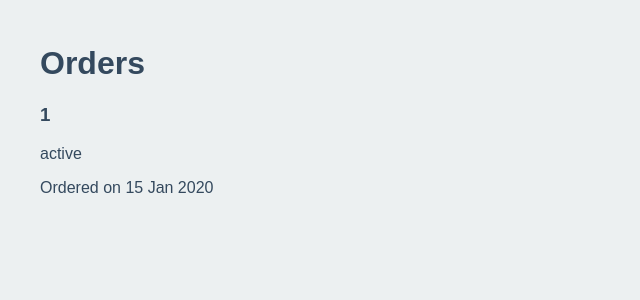
After one commit to JanSkrzynski/pizza, a Node server app: template server/views/orders.ejs in a window 1280 px wide. The commit adds this page. Shown: the top 300 px of the page, without its empty margins (0-640 px from the left). Run offline with Node 20, Linux system fonts and the light colour scheme; the template is opened without the code that fills it: most values are stand-ins (such as "Sample title", 1, 10 or a date in 2020); some libraries are stand-ins or nearby versions.

Commit message:
Added orders

```diff
--- a/server/public/css/style.css
+++ b/server/public/css/style.css
@@ -53,6 +53,7 @@ body {
 .button:hover {
   background-color: var(--color-secondary-light);
 }
+
 .container {
   max-width: 1200px;
   margin: 0 auto;
--- a/server/routes.ts
+++ b/server/routes.ts
@@ -1,6 +1,7 @@
 import express, { Request, Response, Router } from "express";
 import path from "path";
 import { getAllProducts, getProductBySlug, Product } from "./services/products";
+import { getAllOrders } from "./services/orders";
 
 const router: Router = express.Router();
 
@@ -16,4 +17,9 @@ router.get("/product/:slug", async (req: Request, res: Response) => {
   res.render("detail", { product: product });
 });
 
+router.get("/orders", async (req: Request, res: Response) => {
+  const orders = await getAllOrders();
+  res.render("orders", { orders });
+});
+
 export default router;
--- a/server/views/home.ejs
+++ b/server/views/home.ejs
@@ -1,3 +1,5 @@
+<form method="post"></form>
+
 <div class="cards">
   <% products.forEach((item => { %>
   <div class="card">
--- /dev/null
+++ b/server/views/orders.ejs
@@ -0,0 +1,11 @@
+<h1>Orders</h1>
+
+<% if ( orders.length == 0 ) { %>
+
+<p>No new orders</p>
+
+<% } else { %> <% orders.forEach ( (order)=> { %>
+<h3><%= order.id %></h3>
+<p><%= order.status %></p>
+<p>Ordered on <%= order.date %></p>
+<% } ) }%>
```
Also changed, not shown: server/services/orders.ts (added, +8 -0 lines).
